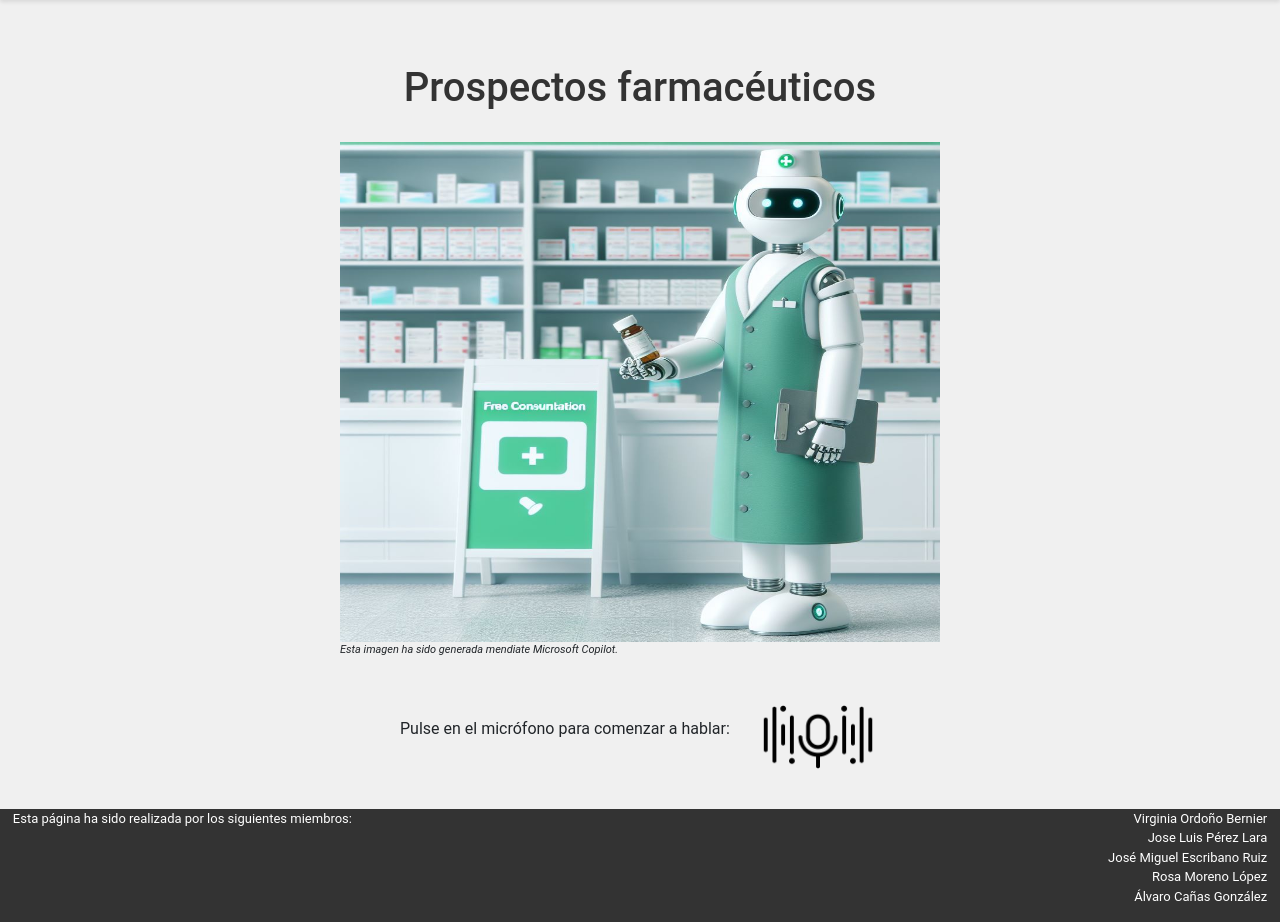
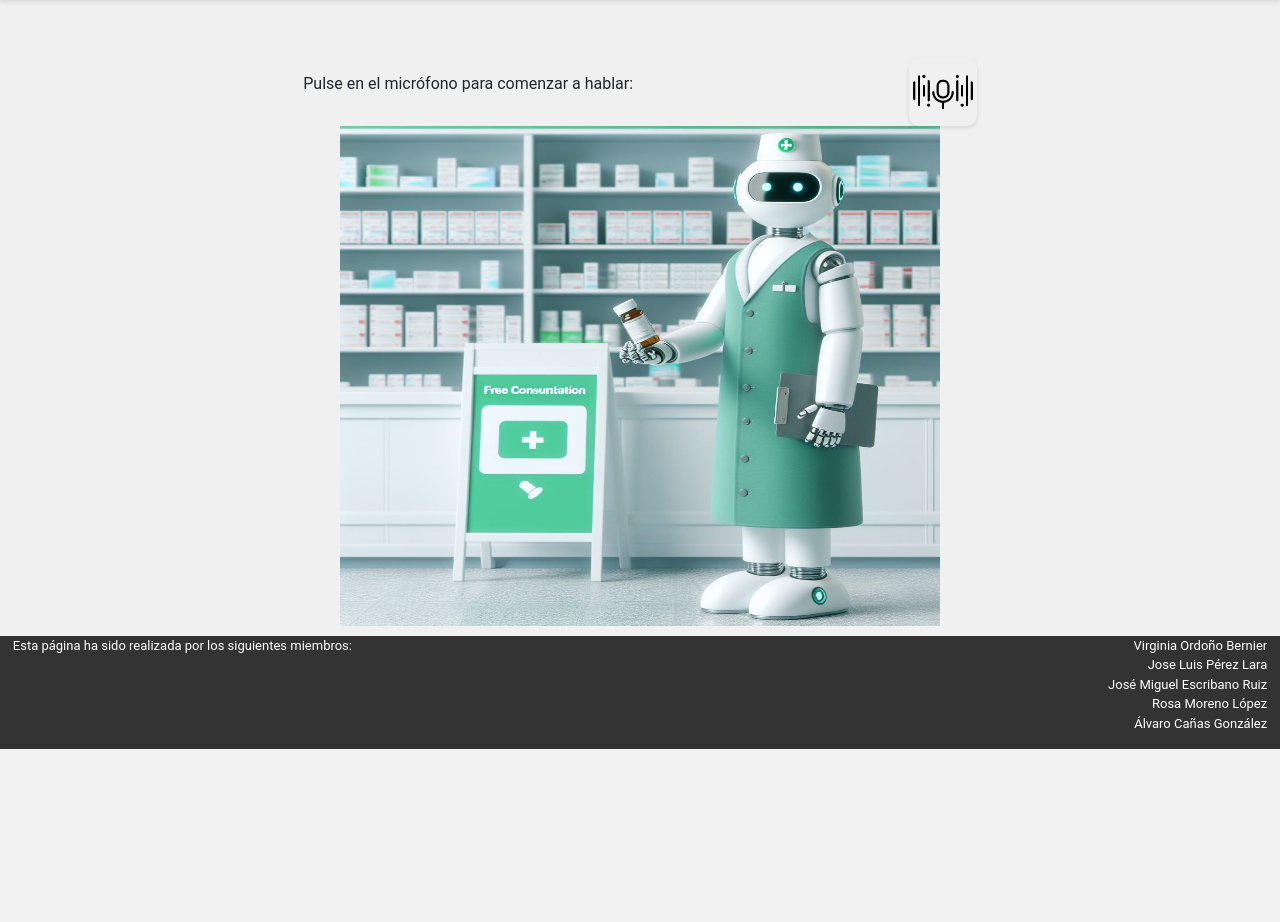
Before and after one commit to viorbe20/medical-leaflet-api-nlp, a Flask app: page / in a window 1280 px wide. Shown: the part 81-1003 px from the top of the page. After the commit the page ends 830 px from the top, so only its background shows below. Run offline with Flask 3, Linux system fonts and the light colour scheme; parts of the project's set-up code (start-up, migrations or seed data) failed here and were passed over; some libraries are stand-ins or nearby versions.

Commit message:
refact home

```diff
--- a/static/style.css
+++ b/static/style.css
@@ -51,6 +51,7 @@ header {
     justify-content: center;
     align-items: center;
 }
+
 .robot-perdido{
     text-align: center;
 }
--- a/templates/home.html
+++ b/templates/home.html
@@ -5,15 +5,12 @@
     <div class="container mt-5">
         <div class="row">
             <div class="col-md-12">
-                <h1 class="text-center">Prospectos farmacéuticos</h1>
-                <!-- Botón "Comenzar a hablar" -->
-                <div class="robot_farmaceutico">
+                <div class="mic" id='mi_box'>
+                    <p class="left">Pulse en el micrófono para comenzar a hablar:</p>
+                    <img src="/static/img/mic.png" class="right" alt="micrófono" id="mic_home" class="microfono" onclick="enviarClick()">
+                </div>
+                <div class="robot_farmaceutico" id='robot_box'>
                     <img src="/static/img/robot-farmaceutico1.jpg" width="600" height="500" alt="robot farmacéutico" id="img">
-                    <p class="pie_foto">Esta imagen ha sido generada mendiate Microsoft Copilot.</p>
-                </div>
-                <div class="mic">
-                    <p class="left">Pulse en el micrófono para comenzar a hablar:</p>
-                    <img src="/static/img/mic.png" width="124" height="124" class="right" alt="micrófono" id="miImagen" class="microfono" onclick="enviarClick()">
                 </div>
             </div>
         </div>
```
